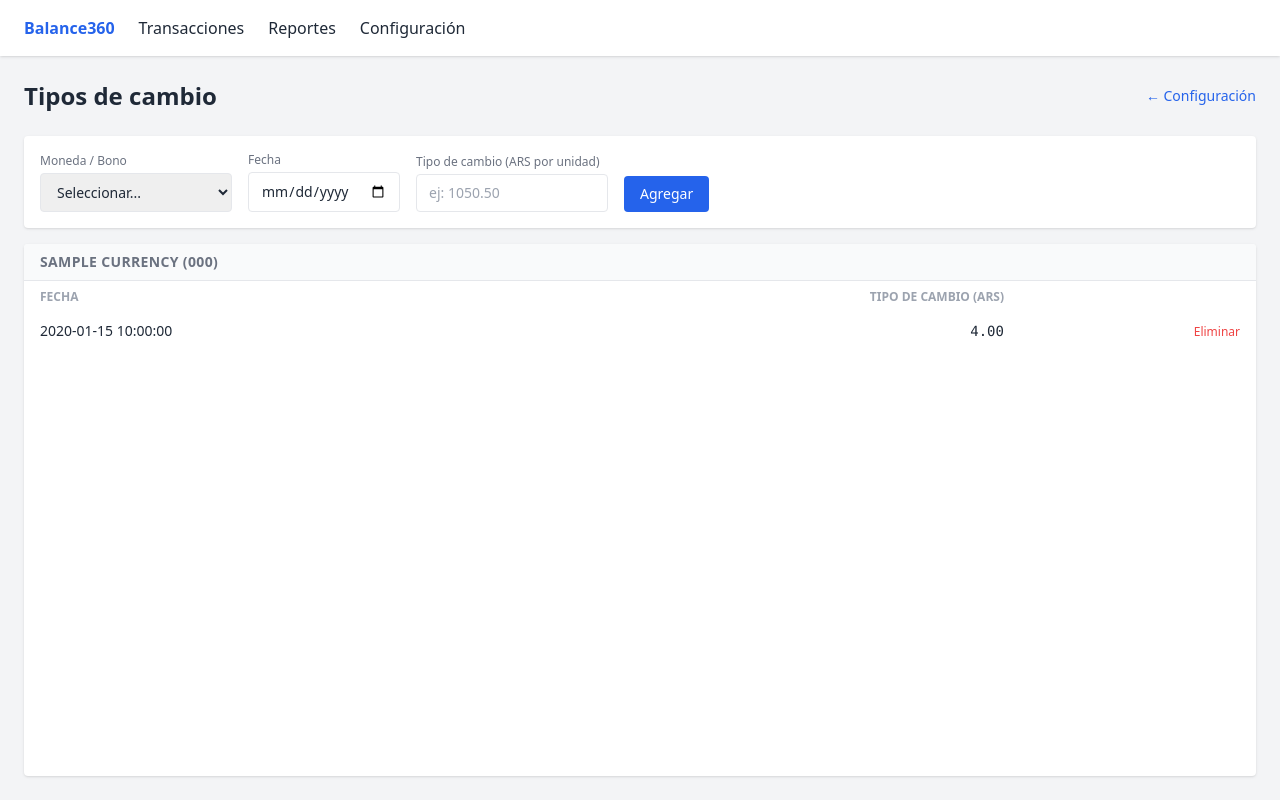
After one commit to JohnnySalvati/Balance360, a FastAPI app: template src/balance360/templates/config/exchange_rates.html in a window 1280 px wide. The commit adds this page. Run offline with FastAPI, Linux system fonts and the light colour scheme; the template is opened without the code that fills it: most values are stand-ins (such as "Sample title", 1, 10 or a date in 2020); parts of the project's set-up code (start-up, migrations or seed data) failed here and were passed over; some libraries are stand-ins or nearby versions.

Commit message:
Add exchange rate UI and net worth report

```diff
--- a/src/balance360/main.py
+++ b/src/balance360/main.py
@@ -3,6 +3,7 @@ from balance360.models import user, entity, account, currency, contact, category
 from balance360.routers import category, currency, contact, account, entity, user, transaction, exchange_rate, import_rule
 from balance360.web import router as web_router
 from balance360.web import reports_router
+from balance360.web import config_router
 
 app = FastAPI(title="Balance360")
 
@@ -17,3 +18,4 @@ app.include_router(exchange_rate.router, prefix="/api")
 app.include_router(import_rule.router, prefix="/api")
 app.include_router(web_router.router)
 app.include_router(reports_router.router)
+app.include_router(config_router.router)
--- a/src/balance360/models/currency.py
+++ b/src/balance360/models/currency.py
@@ -32,6 +32,9 @@ class Currency(Base, TimestampMixin):
     accounts: Mapped[list["Account"]] = relationship(
         back_populates="currency"
     )
+    exchange_rates: Mapped[list["ExchangeRate"]] = relationship(
+        back_populates="currency"
+    )
 
 class ExchangeRate(Base, TimestampMixin):
     __tablename__ = "exchange_rates"
@@ -47,3 +50,6 @@ class ExchangeRate(Base, TimestampMixin):
     rate: Mapped[Decimal] = mapped_column(
         Numeric(precision=18, scale=6)
     )
+    currency: Mapped["Currency"] = relationship(
+        back_populates="exchange_rates"
+    )
--- a/src/balance360/templates/base.html
+++ b/src/balance360/templates/base.html
@@ -13,6 +13,7 @@
         <a href="/" class="font-bold text-blue-600">Balance360</a>
         <a href="/transactions" class="hover:text-blue-600">Transacciones</a>
         <a href="/reports" class="hover:text-blue-600">Reportes</a>
+        <a href="/config/exchange-rates" class="hover:text-blue-600">Configuración</a>
     </nav>
 
     <main class="flex-1 overflow-hidden p-6 flex flex-col">
--- /dev/null
+++ b/src/balance360/templates/config/_rates_table.html
@@ -0,0 +1,39 @@
+{% for group in groups %}
+<div class="mb-6">
+    <h2 class="text-sm font-semibold text-gray-500 uppercase tracking-wide px-4 py-2 bg-gray-50 border-b">
+        {{ group.currency.name }} ({{ group.currency.code }})
+        {% if group.currency.is_bond %}<span class="ml-2 text-xs text-purple-500">Bono</span>{% endif %}
+    </h2>
+    {% if group.rates %}
+    <table class="w-full text-sm">
+        <thead class="text-xs text-gray-400 uppercase">
+            <tr>
+                <th class="px-4 py-2 text-left">Fecha</th>
+                <th class="px-4 py-2 text-right">Tipo de cambio (ARS)</th>
+                <th class="px-4 py-2"></th>
+            </tr>
+        </thead>
+        <tbody class="divide-y divide-gray-100">
+            {% for r in group.rates %}
+            <tr class="hover:bg-gray-50">
+                <td class="px-4 py-2">{{ r.date }}</td>
+                <td class="px-4 py-2 text-right font-mono">{{ r.rate | amount }}</td>
+                <td class="px-4 py-2 text-right">
+                    <button
+                        hx-delete="/config/exchange-rates/{{ r.id }}"
+                        hx-target="#rates-container"
+                        hx-swap="innerHTML"
+                        hx-confirm="¿Eliminar este tipo de cambio?"
+                        class="text-xs text-red-500 hover:text-red-700">
+                        Eliminar
+                    </button>
+                </td>
+            </tr>
+            {% endfor %}
+        </tbody>
+    </table>
+    {% else %}
+    <p class="px-4 py-3 text-sm text-gray-400 italic">Sin registros.</p>
+    {% endif %}
+</div>
+{% endfor %}
--- /dev/null
+++ b/src/balance360/templates/config/exchange_rates.html
@@ -0,0 +1,49 @@
+{% extends "base.html" %}
+
+{% block content %}
+<div class="shrink-0 flex justify-between items-center mb-6">
+    <h1 class="text-2xl font-bold">Tipos de cambio</h1>
+    <a href="/config" class="text-sm text-blue-600 hover:underline">← Configuración</a>
+</div>
+
+<div class="shrink-0 mb-4">
+    <form
+        hx-post="/config/exchange-rates"
+        hx-target="#rates-container"
+        hx-swap="innerHTML"
+        hx-on::after-request="this.reset()"
+        class="bg-white rounded shadow p-4 flex gap-4 items-end">
+
+        <div class="flex flex-col gap-1">
+            <label class="text-xs text-gray-500">Moneda / Bono</label>
+            <select name="currency_id" class="border rounded px-3 py-2 text-sm" required>
+                <option value="">Seleccionar...</option>
+                {% for c in currencies %}
+                <option value="{{ c.id }}">{{ c.name }} ({{ c.code }})</option>
+                {% endfor %}
+            </select>
+        </div>
+
+        <div class="flex flex-col gap-1">
+            <label class="text-xs text-gray-500">Fecha</label>
+            <input type="date" name="date" value="{{ today }}" class="border rounded px-3 py-2 text-sm" required>
+        </div>
+
+        <div class="flex flex-col gap-1">
+            <label class="text-xs text-gray-500">Tipo de cambio (ARS por unidad)</label>
+            <input type="number" name="rate" step="0.000001" min="0" placeholder="ej: 1050.50"
+                class="border rounded px-3 py-2 text-sm w-48" required>
+        </div>
+
+        <button type="submit" class="bg-blue-600 text-white px-4 py-2 rounded text-sm hover:bg-blue-700">
+            Agregar
+        </button>
+    </form>
+</div>
+
+<div class="flex-1 overflow-y-auto bg-white rounded shadow">
+    <div id="rates-container">
+        {% include "config/_rates_table.html" %}
+    </div>
+</div>
+{% endblock %}
--- a/src/balance360/web/reports_router.py
+++ b/src/balance360/web/reports_router.py
@@ -7,7 +7,7 @@ from balance360.dependencies import get_db
 from balance360.models.transaction import Transaction
 from balance360.models.account import Account
 from balance360.models.category import Category
-from balance360.models.entity import Entity
+from balance360.models.currency import Currency, ExchangeRate
 from balance360.enums import TransactionType
 from balance360.reports import group_by_parent
 from balance360.crud import entity as entity_crud
@@ -219,3 +219,63 @@ def report_pl_category(
             "selected_entity_id": entity_id,
         },
     )
+
+
+@router.get("/net-worth")
+def report_net_worth(
+    request: Request,
+    db: Session = Depends(get_db),
+
+):
+    latest_rate = (
+        select(ExchangeRate.rate)
+        .where(ExchangeRate.currency_id == Account.currency_id)
+        .order_by(ExchangeRate.date.desc())
+        .limit(1)
+        .scalar_subquery()
+    )
+    stmt = (
+        select(
+            Account,
+            latest_rate.label("exchange_rate"),
+            func.coalesce(
+                func.sum(Transaction.amount).filter(
+                    Transaction.type == TransactionType.income,
+                    Transaction.is_transfer == False
+                ), 0
+            ).label("total_income"),
+            func.coalesce(
+                func.sum(Transaction.amount).filter(
+                    Transaction.type == TransactionType.expense,
+                    Transaction.is_transfer == False
+                ), 0
+            ).label("total_expense"),
+        )
+        .outerjoin(Transaction, Transaction.account_id == Account.id)
+        .group_by(Account.id)
+        .order_by(Account.name)
+    )
+    rows = db.execute(stmt).all()
+
+    rows_data = []
+    for row in rows:
+        balance = row.total_income - row.total_expense
+        rate = row.exchange_rate or 1
+        ars_balance = balance * rate if row.Account.currency.code != "ARS" else balance
+
+        rows_data.append({
+            "account": row.Account,
+            "balance": balance,
+            "ars_balance": ars_balance,
+            "exchange_rate": row.exchange_rate,
+        })
+
+    total_ars = sum(r["ars_balance"] for r in rows_data)
+    return templates.TemplateResponse(
+        request=request,
+        name="reports/net_worth.html",
+        context={
+            "accounts": rows_data,
+            "total_ars": total_ars
+        }
+    )
```
Also changed, not shown: src/balance360/templates/reports/index.html (+4 -3 lines), src/balance360/templates/reports/net_worth.html (added, +54 -0 lines), src/balance360/web/config_router.py (added, +87 -0 lines), 1 other file.
